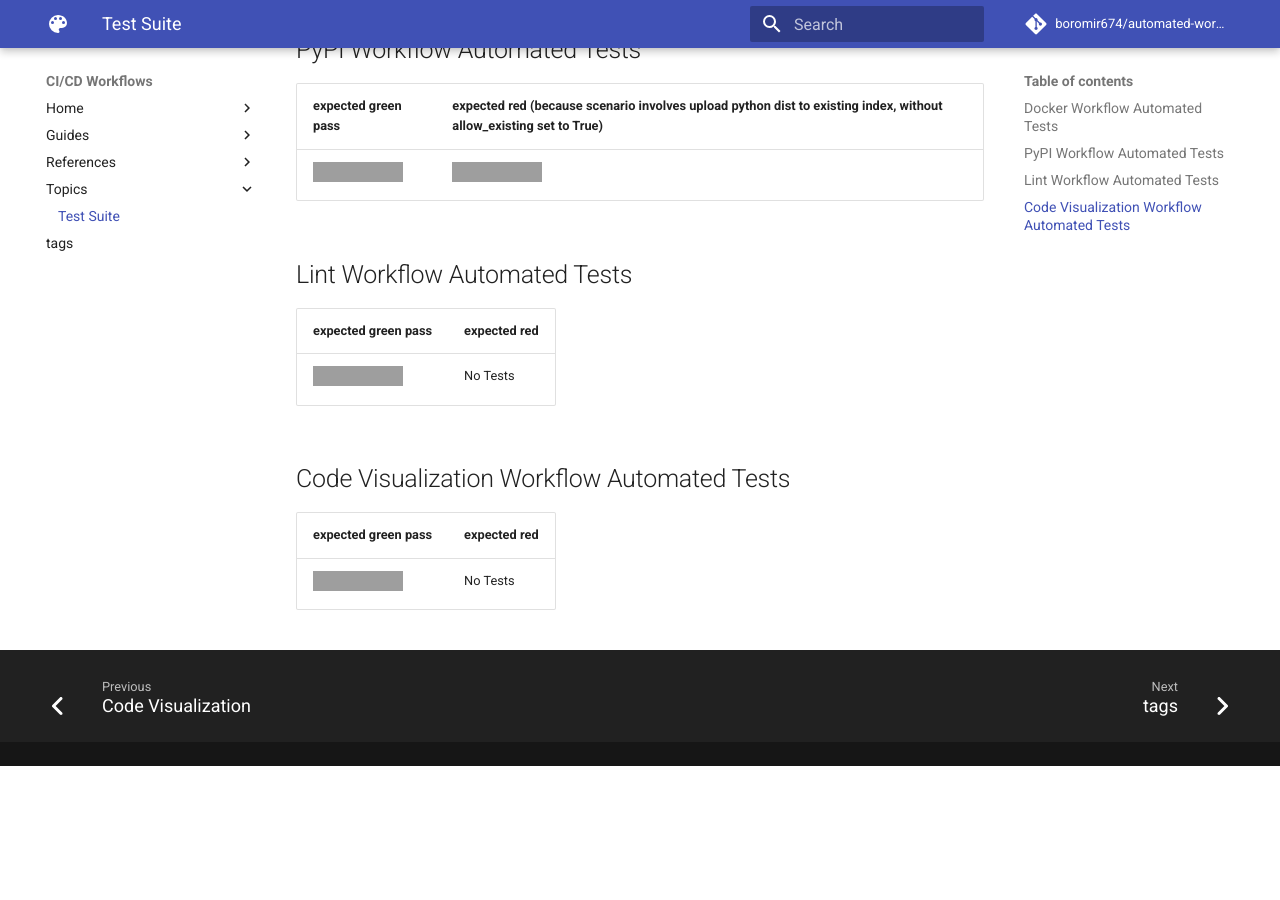
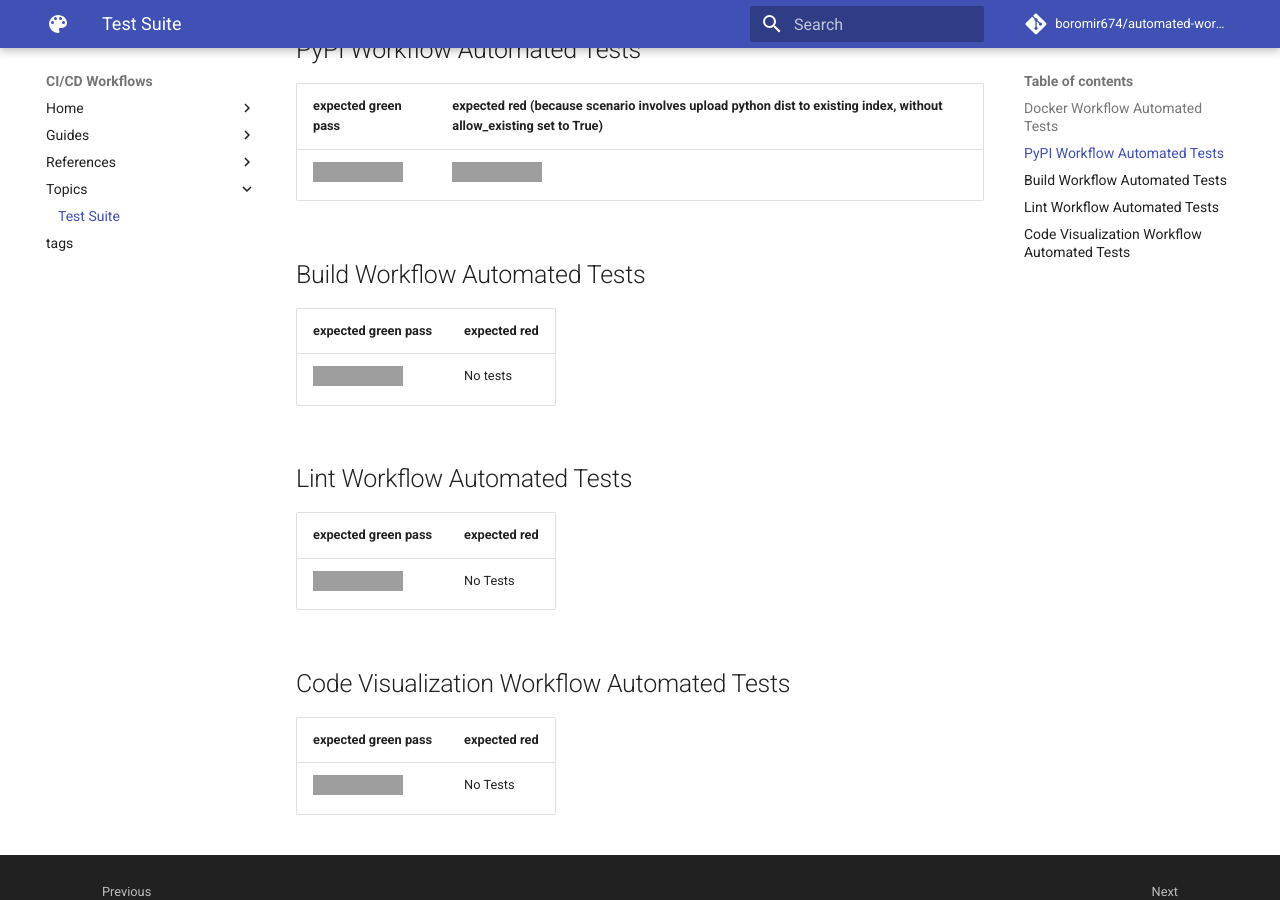
Before and after one commit to boromir674/automated-workflows, an MkDocs documentation site: the page built from docs/tests_index.md, in a window 1280 px wide and 900 px high, scrolled down 923 px. Built offline with MkDocs 1.6.1 and Material for MkDocs 9.7.7, drawn with Linux system fonts in a browser that asks for light colours; comment, search, counter and statistics services are not loaded; before the commit the page ends 1689 px from its top, so only the background shows below that; grey boxes are pictures that could not be loaded.

Commit message:
docs: add Doc Refs for 'Docs', and Doc Refs + Guide for 'Python Build'

```diff
--- a/docs/tests_index.md
+++ b/docs/tests_index.md
@@ -37,6 +37,13 @@ make the necessary assertions.
 |  [![gg](https://github.com/boromir674/cicd-test/actions/workflows/.github/workflows/pypi_test.yaml/badge.svg)](https://github.com/boromir674/cicd-test/actions/workflows/pypi_test.yaml)    |  ![](https://github.com/boromir674/cicd-test/actions/workflows/.github/workflows/pypi_test_red.yaml/badge.svg)  |
 
 
+## Build Workflow Automated Tests
+
+| expected green pass   | expected red |
+| --- | --- |
+|  [![gg](https://github.com/boromir674/ga-python/actions/workflows/.github/workflows/build_caller_green.yaml/badge.svg)](https://github.com/boromir674/ga-python/actions/workflows/build_caller_green.yaml)    |  No tests  |
+
+
 ## Lint Workflow Automated Tests
 
 | expected green pass   | expected red |
--- a/mkdocs.yml
+++ b/mkdocs.yml
@@ -58,11 +58,14 @@ nav:
   - Home:
     - "Quick Start": index.md
   - Guides:
-    - "CI/CD: Dockerhub": "guide_setup_cicd.md"
-    - "CI/CD: PyPI": "guide_setup_pypi.md"
+    - "CD: Dockerhub": "guide_setup_cicd.md"
+    - "CD: PyPI": "guide_setup_pypi.md"
+    - "CI: Build(s) Testing": "guide_test_build.md"
   - References:
     - "Docker": "ref_docker.md"
     - "PyPI": "ref_pypi_env.md"
+    - "Test Build": "ref_test_build.md"
+    - "Docs": "ref_docs.md"
     - "Lint": "ref_lint.md"
     - "Code Visualization": "ref_pydeps.md"
   - Topics:
```
